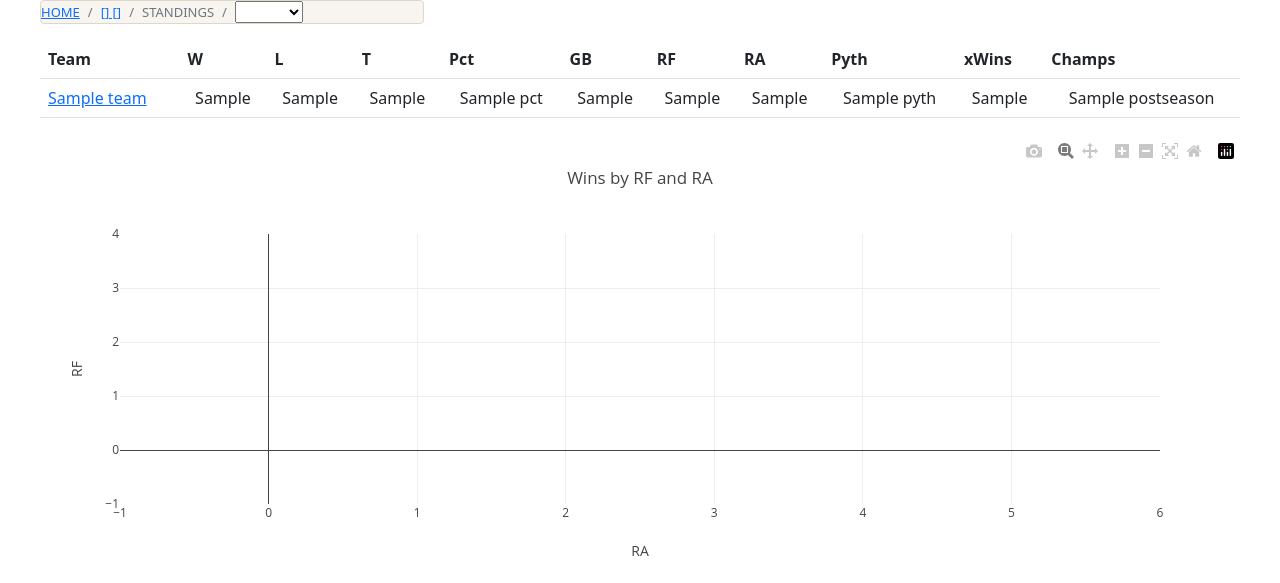
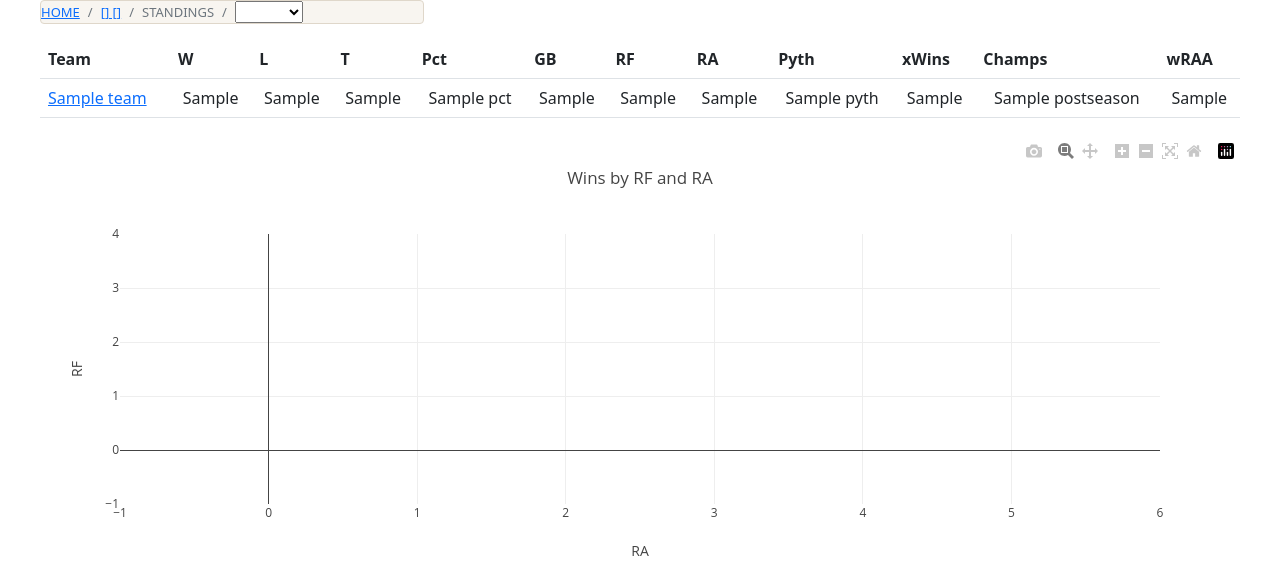
Before and after one commit to haueter19/baseball, a FastAPI app: template templates/standings.html in a window 1280 px wide. Shown: the part 56-639 px from the top of the page. Run offline with FastAPI, Linux system fonts and the light colour scheme; the template is opened without the code that fills it: most values are stand-ins (such as "Sample title", 1, 10 or a date in 2020); some libraries are stand-ins or nearby versions.

Commit message:
Update standings.html

```diff
--- a/templates/standings.html
+++ b/templates/standings.html
@@ -76,6 +76,7 @@
                 <th onclick="sortTable(8)">Pyth</th>
                 <th onclick="sortTable(9)">xWins</th>
                 <th onclick="sortTable(10)">Champs</th>
+                <th onclick="sortTable(11">wRAA</th>
             </tr>
                 {% for key,val in st.iterrows() %}
                 <tr align="center">
@@ -90,6 +91,7 @@
                     <td>{{ val['Pyth'] }}</td>
                     <td>{{ val['xW'] }}</td>
                     <td>{{ val['Postseason'] }}</td>
+                    <td>{{ val['wRAAc'] }}</td>
                 </tr>
                 {% endfor %}
         </table>
```
